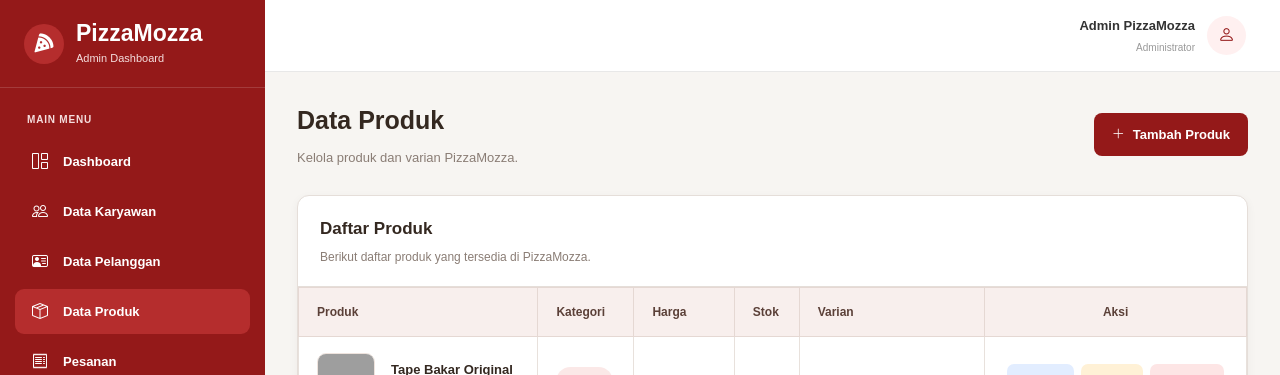
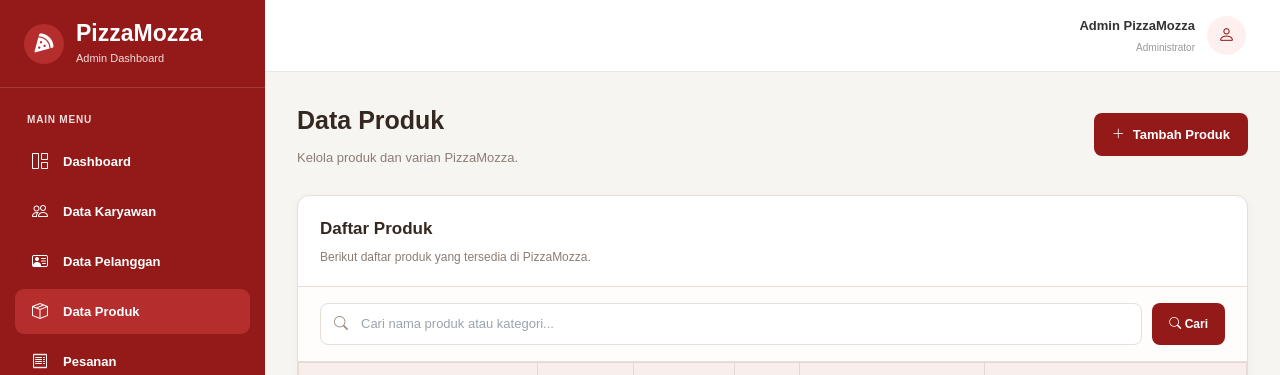
Before and after one commit to rizkiagustina25-hash/pizzamozza, a Laravel app: page /admin/products in a window 1280 px wide. Shown: the top 375 px of the page. Run offline with Laravel 12, Linux system fonts and the light colour scheme; a user stored in the database is signed in; data comes from the database, SQL or seed files in the repository; some libraries are stand-ins or nearby versions; grey boxes are pictures that could not be loaded.

Commit message:
Add product search feature for admin

```diff
--- a/app/Http/Controllers/Admin/ProductController.php
+++ b/app/Http/Controllers/Admin/ProductController.php
@@ -11,15 +11,27 @@ use Illuminate\Support\Facades\DB;
 class ProductController extends Controller
 {
     /**
-     * UML: Lihat Produk
+     * UML: Lihat dan mencari produk.
      */
-    public function index()
+    public function index(Request $request)
     {
+        $search = trim((string) $request->input('search', ''));
+
         $products = Product::with('variants')
+            ->when($search !== '', function ($query) use ($search) {
+                $query->where(function ($subQuery) use ($search) {
+                    $subQuery->where('name', 'like', '%' . $search . '%')
+                        ->orWhere('category', 'like', '%' . $search . '%');
+
+                    if (ctype_digit($search)) {
+                        $subQuery->orWhere('id', (int) $search);
+                    }
+                });
+            })
             ->latest()
             ->get();
 
-        return view('admin.products.index', compact('products'));
+        return view('admin.products.index', compact('products', 'search'));
     }
 
     /**
--- a/resources/views/admin/products/index.blade.php
+++ b/resources/views/admin/products/index.blade.php
@@ -337,6 +337,96 @@
             margin-top: 6px;
             font-size: 12px;
             color: #8a7d75;
+        }
+
+        /* =====================================
+           PRODUCT SEARCH
+        ===================================== */
+
+        .product-search {
+            display: flex;
+            align-items: center;
+            gap: 10px;
+            flex-wrap: wrap;
+            padding: 16px 22px;
+            border-bottom: 1px solid #e5ded9;
+            background: #fffdfc;
+        }
+
+        .search-input-wrapper {
+            position: relative;
+            flex: 1;
+            min-width: 220px;
+        }
+
+        .search-input-wrapper i {
+            position: absolute;
+            top: 50%;
+            left: 14px;
+            transform: translateY(-50%);
+            color: #9a8b83;
+            font-size: 14px;
+        }
+
+        .search-input {
+            width: 100%;
+            height: 42px;
+            padding: 0 14px 0 40px;
+            border: 1px solid #e5ded9;
+            border-radius: 8px;
+            outline: none;
+            background: #fff;
+            color: #45362e;
+            font-size: 13px;
+            transition: .2s ease;
+        }
+
+        .search-input:focus {
+            border-color: #941919;
+            box-shadow: 0 0 0 3px rgba(148, 25, 25, .08);
+        }
+
+        .btn-search {
+            height: 42px;
+            padding: 0 17px;
+            border: none;
+            border-radius: 8px;
+            background: #941919;
+            color: #fff;
+            font-size: 12px;
+            font-weight: 600;
+            cursor: pointer;
+            transition: .2s ease;
+        }
+
+        .btn-search:hover {
+            background: #b52d2d;
+        }
+
+        .btn-reset-search {
+            display: inline-flex;
+            align-items: center;
+            justify-content: center;
+            height: 42px;
+            padding: 0 15px;
+            border: 1px solid #e5ded9;
+            border-radius: 8px;
+            background: #fff;
+            color: #6b5b52;
+            font-size: 12px;
+            font-weight: 600;
+            text-decoration: none;
+            transition: .2s ease;
+        }
+
+        .btn-reset-search:hover {
+            background: #f8efed;
+        }
+
+        .search-result-info {
+            padding: 12px 22px 0;
+            color: #8a7d75;
+            font-size: 12px;
         }
 
         .table-wrapper {
@@ -888,6 +978,43 @@
 
                     </div>
 
+                    {{-- FORM PENCARIAN PRODUK --}}
+                    <form action="{{ route('admin.products.index') }}"
+                        method="GET"
+                        class="product-search">
+
+                        <div class="search-input-wrapper">
+                            <i class="bi bi-search"></i>
+                            <input
+                                type="text"
+                                name="search"
+                                value="{{ request('search') }}"
+                                class="search-input"
+                                placeholder="Cari nama produk atau kategori..."
+                                aria-label="Cari produk">
+                        </div>
+
+                        <button type="submit" class="btn-search">
+                            <i class="bi bi-search"></i>
+                            Cari
+                        </button>
+
+                        @if(request('search'))
+                            <a href="{{ route('admin.products.index') }}"
+                                class="btn-reset-search">
+                                <i class="bi bi-arrow-counterclockwise"></i>
+                                Reset
+                            </a>
+                        @endif
+                    </form>
+
+                    @if(request('search'))
+                        <div class="search-result-info">
+                            Hasil pencarian untuk:
+                            <strong>{{ request('search') }}</strong>
+                            — ditemukan {{ $products->count() }} produk.
+                        </div>
+                    @endif
 
                     <div class="table-wrapper">
 
@@ -1106,6 +1233,20 @@
                                                     <i class="fa-solid fa-pizza-slice"></i>
                                                 </div>
 
+                                                @if(request('search'))
+                                                    <h3>Produk Tidak Ditemukan</h3>
+
+                                                    <p>
+                                                        Tidak ada produk yang cocok dengan pencarian
+                                                        "{{ request('search') }}".
+                                                    </p>
+
+                                                    <a href="{{ route('admin.products.index') }}"
+                                                        class="btn-reset-search mt-5">
+                                                        <i class="bi bi-arrow-counterclockwise"></i>
+                                                        Tampilkan Semua Produk
+                                                    </a>
+                                                @else
                                                     <h3>Belum Ada Produk</h3>
 
                                                     <p>
@@ -1119,6 +1260,7 @@
                                                         Tambah Produk
 
                                                     </a>
+                                                @endif
 
                                             </div>
 
```
Lines whose indentation alone changed are shown as unchanged.
